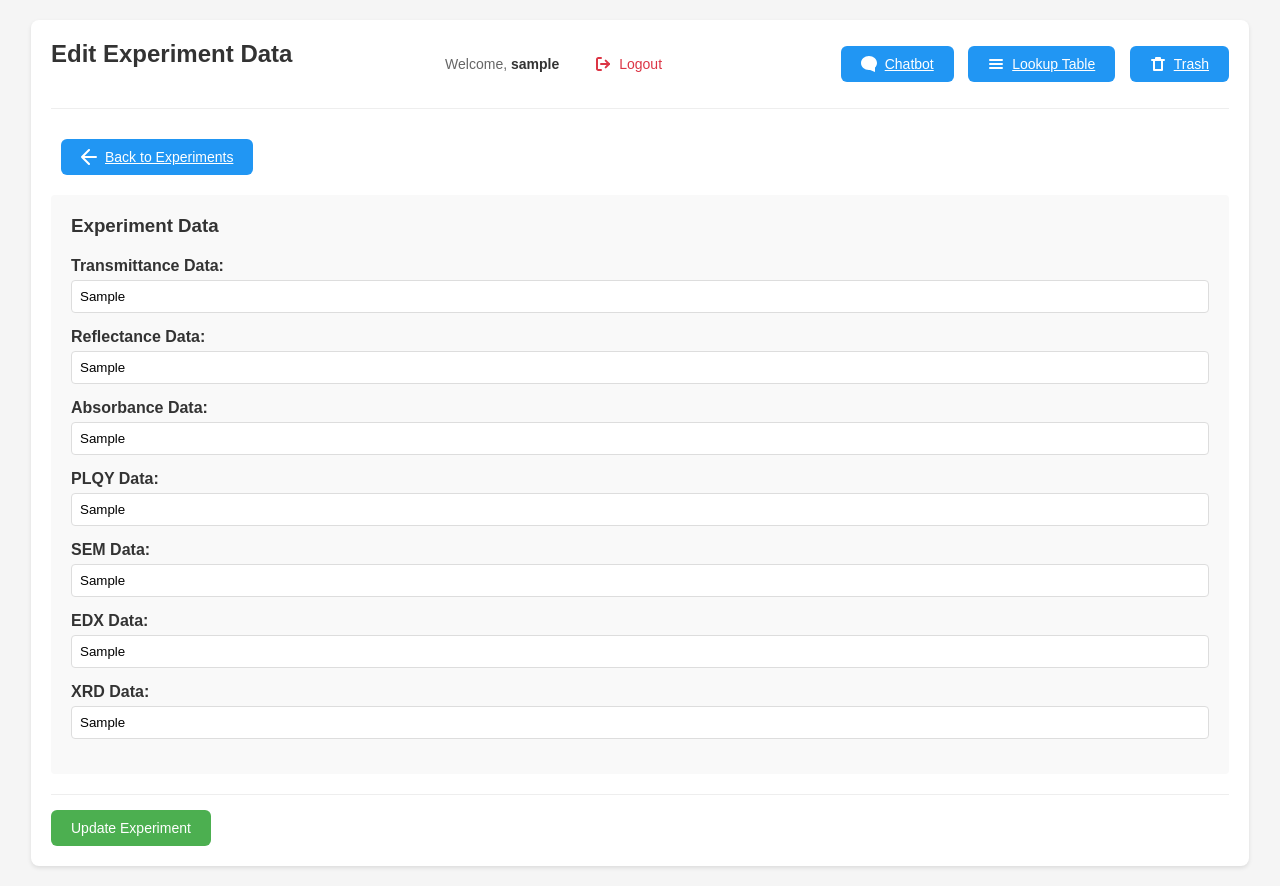
After one commit to Stuti-AWI/Project-Tracker, a Flask app: page /edit_experiment/1 in a window 1280 px wide. The commit adds this page. Run offline with Flask 3, Linux system fonts and the light colour scheme; the visitor is signed in with stand-in values (Sample User, id 1); tables that the repository leaves empty hold one stand-in row (values such as "Sample post").

Commit message:
new version

```diff
--- a/app.py
+++ b/app.py
@@ -63,6 +63,45 @@ class Prefix(db.Model):
     __tablename__ = 'prefix'
     prefix = db.Column(db.String(10), primary_key=True)
     full_form = db.Column(db.String(200), nullable=False)
+
+# Modify the trash models
+class SampleTrash(db.Model):
+    __tablename__ = 'sample_trash'
+    trash_id = db.Column(db.Integer, primary_key=True, autoincrement=True)  # New primary key
+    id = db.Column(db.String, nullable=False)  # Original sample ID
+    date = db.Column(db.String(10), nullable=False)
+    time = db.Column(db.String(8), nullable=False)
+    am_pm = db.Column(db.String(2), nullable=False)
+    recipe_front = db.Column(db.String(200), nullable=False)
+    recipe_back = db.Column(db.String(200), nullable=False)
+    glass_type = db.Column(db.String(100), nullable=False)
+    length = db.Column(db.Integer, nullable=False)
+    thickness = db.Column(db.Integer, nullable=False)
+    height = db.Column(db.Integer, nullable=False)
+    cleaning = db.Column(db.String(1), default='N')
+    coating = db.Column(db.String(1), default='N')
+    annealing = db.Column(db.String(1), default='N')
+    done = db.Column(db.String(1), default='N')
+    deleted_at = db.Column(db.DateTime, default=datetime.utcnow)
+    deleted_by = db.Column(db.String(80))
+
+class ExperimentTrash(db.Model):
+    __tablename__ = 'experiment_trash'
+    trash_id = db.Column(db.Integer, primary_key=True, autoincrement=True)  # New primary key
+    id = db.Column(db.String(100), nullable=False)  # Original experiment ID
+    sample_trash_id = db.Column(db.Integer, db.ForeignKey('sample_trash.trash_id'))  # Reference to SampleTrash
+    transmittance = db.Column(db.String(500))
+    reflectance = db.Column(db.String(500))
+    absorbance = db.Column(db.String(500))
+    plqy = db.Column(db.String(500))
+    sem = db.Column(db.String(500))
+    edx = db.Column(db.String(500))
+    xrd = db.Column(db.String(500))
+    deleted_at = db.Column(db.DateTime, default=datetime.utcnow)
+    deleted_by = db.Column(db.String(80))
+
+    # Add relationship to SampleTrash
+    sample_trash = db.relationship('SampleTrash', backref='experiment_trash')
 
 # Add these routes at the beginning of your app
 @app.route('/login', methods=['GET', 'POST'])
@@ -170,9 +209,60 @@ def edit_sample(id):
 @app.route('/delete/<string:id>')
 @login_required
 def delete_sample(id):
-    sample = Sample.query.get_or_404(id)
-    db.session.delete(sample)
-    db.session.commit()
+    try:
+        # Get the sample and its experiment
+        sample = Sample.query.get_or_404(id)
+        experiment = Experiment.query.get(id)
+
+        # Create trash records
+        sample_trash = SampleTrash(
+            id=sample.id,
+            date=sample.date,
+            time=sample.time,
+            am_pm=sample.am_pm,
+            recipe_front=sample.recipe_front,
+            recipe_back=sample.recipe_back,
+            glass_type=sample.glass_type,
+            length=sample.length,
+            thickness=sample.thickness,
+            height=sample.height,
+            cleaning=sample.cleaning,
+            coating=sample.coating,
+            annealing=sample.annealing,
+            done=sample.done,
+            deleted_by=session.get('username')
+        )
+
+        # First add the sample trash record
+        db.session.add(sample_trash)
+        db.session.flush()  # This will set the trash_id
+
+        if experiment:
+            experiment_trash = ExperimentTrash(
+                id=experiment.id,
+                sample_trash_id=sample_trash.trash_id,  # Link to the sample trash record
+                transmittance=experiment.transmittance,
+                reflectance=experiment.reflectance,
+                absorbance=experiment.absorbance,
+                plqy=experiment.plqy,
+                sem=experiment.sem,
+                edx=experiment.edx,
+                xrd=experiment.xrd,
+                deleted_by=session.get('username')
+            )
+            db.session.add(experiment_trash)
+            db.session.delete(experiment)
+
+        # Delete the original sample
+        db.session.delete(sample)
+        db.session.commit()
+        flash('Record moved to trash successfully!', 'success')
+
+    except Exception as e:
+        db.session.rollback()
+        flash(f'Error deleting record: {str(e)}', 'error')
+        print(f"Error: {str(e)}")
+
     return redirect(url_for('index'))
 
 @app.route('/experiments')
@@ -526,6 +616,77 @@ def register():
 
     return redirect(url_for('login'))
 
+# Add route to view trash
+@app.route('/trash')
+@login_required
+def view_trash():
+    # Get all trash records with their deletion info
+    trash_records = db.session.query(SampleTrash, ExperimentTrash)\
+        .outerjoin(ExperimentTrash, SampleTrash.trash_id == ExperimentTrash.sample_trash_id)\
+        .order_by(SampleTrash.deleted_at.desc())\
+        .all()
+    return render_template('trash.html', trash_records=trash_records)
+
+# Add route to restore from trash
+@app.route('/restore/<int:trash_id>')  # Note: Changed to int:trash_id
+@login_required
+def restore_from_trash(trash_id):
+    try:
+        # Get trash records
+        sample_trash = SampleTrash.query.get_or_404(trash_id)
+        experiment_trash = ExperimentTrash.query.filter_by(sample_trash_id=trash_id).first()
+
+        # Check if a sample with this ID already exists
+        if Sample.query.get(sample_trash.id):
+            flash(f'A sample with ID {sample_trash.id} already exists!', 'error')
+            return redirect(url_for('view_trash'))
+
+        # Restore sample
+        sample = Sample(
+            id=sample_trash.id,
+            date=sample_trash.date,
+            time=sample_trash.time,
+            am_pm=sample_trash.am_pm,
+            recipe_front=sample_trash.recipe_front,
+            recipe_back=sample_trash.recipe_back,
+            glass_type=sample_trash.glass_type,
+            length=sample_trash.length,
+            thickness=sample_trash.thickness,
+            height=sample_trash.height,
+            cleaning=sample_trash.cleaning,
+            coating=sample_trash.coating,
+            annealing=sample_trash.annealing,
+            done=sample_trash.done
+        )
+        db.session.add(sample)
+
+        # Restore experiment if it exists
+        if experiment_trash:
+            experiment = Experiment(
+                id=experiment_trash.id,
+                transmittance=experiment_trash.transmittance,
+                reflectance=experiment_trash.reflectance,
+                absorbance=experiment_trash.absorbance,
+                plqy=experiment_trash.plqy,
+                sem=experiment_trash.sem,
+                edx=experiment_trash.edx,
+                xrd=experiment_trash.xrd
+            )
+            db.session.add(experiment)
+            db.session.delete(experiment_trash)
+
+        # Delete trash records
+        db.session.delete(sample_trash)
+        db.session.commit()
+        flash('Record restored successfully!', 'success')
+
+    except Exception as e:
+        db.session.rollback()
+        flash(f'Error restoring record: {str(e)}', 'error')
+        print(f"Error: {str(e)}")
+
+    return redirect(url_for('view_trash'))
+
 if __name__ == '__main__':
     with app.app_context():
         # Create tables if they don't exist
--- a/templates/add.html
+++ b/templates/add.html
@@ -27,8 +27,8 @@
                         <input type="text" name="date" id="date" placeholder="MM-DD-YYYY" required readonly>
                     </div>
                     <div class="form-group">
-                        <label>Time: <span class="required">*</span></label>
-                        <input type="text" name="time" id="time" placeholder="HH:MM" required readonly>
+                        <label for="time">Time:<span class="required">*</span></label>
+                        <input type="time" id="time" name="time" required>
                         <select name="am_pm" required>
                             <option value="AM">AM</option>
                             <option value="PM">PM</option>
--- a/templates/base.html
+++ b/templates/base.html
@@ -37,6 +37,12 @@
                     </svg>
                     Lookup Table
                 </a>
+                <a href="{{ url_for('view_trash') }}" class="btn-blue">
+                    <svg width="16" height="16" viewBox="0 0 16 16" fill="none" xmlns="http://www.w3.org/2000/svg">
+                        <path d="M2 4h12M6 4V2h4v2M4 4v10h8V4" stroke="currentColor" stroke-width="2" stroke-linecap="round" stroke-linejoin="round"/>
+                    </svg>
+                    Trash
+                </a>
             </div>
         </div>
         {% block content %}{% endblock %}
--- /dev/null
+++ b/templates/edit_experiment.html
@@ -0,0 +1,55 @@
+{% extends "base.html" %}
+
+{% block title %}Edit Experiment{% endblock %}
+
+{% block header %}Edit Experiment Data{% endblock %}
+
+{% block content %}
+<div class="add-button">
+    <a href="{{ url_for('experiments') }}" class="btn-blue">
+        <svg width="16" height="16" viewBox="0 0 16 16" fill="none" xmlns="http://www.w3.org/2000/svg">
+            <path d="M15 8H1M8 15L1 8L8 1" stroke="currentColor" stroke-width="2" stroke-linecap="round" stroke-linejoin="round"/>
+        </svg>
+        Back to Experiments
+    </a>
+</div>
+
+<form method="POST" class="form-container">
+    <div class="form-sections">
+        <div class="section">
+            <h3>Experiment Data</h3>
+            <div class="form-group">
+                <label for="transmittance">Transmittance Data:</label>
+                <input type="text" id="transmittance" name="transmittance" value="{{ experiment.transmittance }}">
+            </div>
+            <div class="form-group">
+                <label for="reflectance">Reflectance Data:</label>
+                <input type="text" id="reflectance" name="reflectance" value="{{ experiment.reflectance }}">
+            </div>
+            <div class="form-group">
+                <label for="absorbance">Absorbance Data:</label>
+                <input type="text" id="absorbance" name="absorbance" value="{{ experiment.absorbance }}">
+            </div>
+            <div class="form-group">
+                <label for="plqy">PLQY Data:</label>
+                <input type="text" id="plqy" name="plqy" value="{{ experiment.plqy }}">
+            </div>
+            <div class="form-group">
+                <label for="sem">SEM Data:</label>
+                <input type="text" id="sem" name="sem" value="{{ experiment.sem }}">
+            </div>
+            <div class="form-group">
+                <label for="edx">EDX Data:</label>
+                <input type="text" id="edx" name="edx" value="{{ experiment.edx }}">
+            </div>
+            <div class="form-group">
+                <label for="xrd">XRD Data:</label>
+                <input type="text" id="xrd" name="xrd" value="{{ experiment.xrd }}">
+            </div>
+        </div>
+    </div>
+    <div class="button-group">
+        <button type="submit" class="btn-green">Update Experiment</button>
+    </div>
+</form>
+{% endblock %}
```
Also changed, not shown: templates/trash.html (added, +87 -0 lines).
